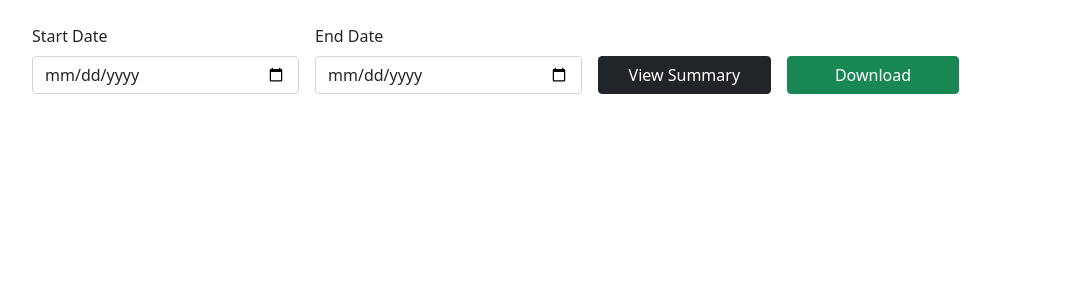
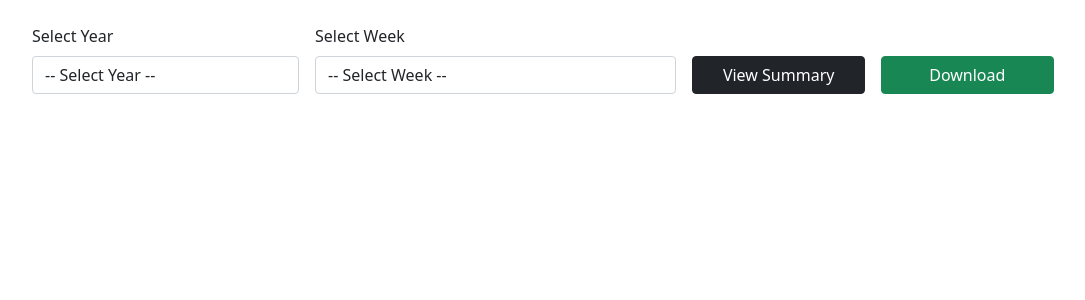
Before and after one commit to Denick12/casual_payment, a Flask app: page /payroll_summary in a window 1280 px wide. Shown: the part 58-358 px from the top of the page, without its empty margins (50-1135 px from the left). Run offline with Flask 3, Linux system fonts and the light colour scheme; data that the repository does not hold is empty; some libraries are stand-ins or nearby versions.

Commit message:
date picker adjusted

```diff
--- a/app/templates/payroll_summary.html
+++ b/app/templates/payroll_summary.html
@@ -9,27 +9,126 @@
 
 <section class="container mt-4">
     <div class="row g-3 align-items-end">
+        <!-- Year Selector -->
         <div class="col-md-3">
-            <label for="start_date" class="form-label">Start Date</label>
-            <input type="date" id="start_date" name="start_date" class="form-control">
-        </div>
-            <div class="col-md-3">
-            <label for="end_date" class="form-label">End Date</label>
-            <input type="date" id="end_date" name="end_date" class="form-control">
+            <label for="year" class="form-label">Select Year</label>
+            <select id="year" name="year" class="form-control">
+                <option value="">-- Select Year --</option>
+                {% for y in range(2023, 2026) %}
+                    <option value="{{ y }}">{{ y }}</option>
+                {% endfor %}
+            </select>
         </div>
 
+        <!-- Week Selector (Shows Week Number + Dates) -->
+        <div class="col-md-4">
+            <label for="week" class="form-label">Select Week</label>
+            <select id="week" name="week" class="form-control">
+                <option value="">-- Select Week --</option>
+            </select>
+        </div>
+
+        <!-- View Summary Button -->
         <div class="col-md-2">
             <button class="btn btn-dark w-100" id="filterBtn">
                 <i class="bi bi-funnel"></i> View Summary
             </button>
         </div>
 
+        <!-- Download Button -->
         <div class="col-md-2">
             <button class="btn btn-success w-100" id="downloadBtn">
                 <i class="bi bi-download"></i> Download
             </button>
         </div>
     </div>
+
+    <!-- Section for summary results -->
+    <div id="summaryResults" class="mt-4"></div>
 </section>
+
+<script>
+    // Helper: Generate Sunday–Saturday weeks for a given year
+    function generateWeeks(year) {
+        const weeks = [];
+        let startDate = new Date(year, 0, 1);
+
+        // Move to first Sunday of the year
+        while (startDate.getDay() !== 0) {
+            startDate.setDate(startDate.getDate() + 1);
+        }
+
+        let weekNum = 1;
+        while (startDate.getFullYear() === year ||
+               (startDate.getFullYear() === year + 1 && startDate.getMonth() === 0)) {
+            const endDate = new Date(startDate);
+            endDate.setDate(startDate.getDate() + 6);
+
+            weeks.push({
+                week: weekNum,
+                start: new Date(startDate),
+                end: new Date(endDate)
+            });
+
+            startDate.setDate(startDate.getDate() + 7);
+            weekNum++;
+
+            // Stop once we've passed into the next year (beyond week 52/53)
+            if (startDate.getFullYear() > year && startDate.getMonth() > 0) break;
+        }
+
+        return weeks;
+    }
+
+    // Helper: Format date like "30 Jun 2025"
+    function formatDate(date) {
+        return date.toLocaleDateString('en-GB', { day: '2-digit', month: 'short', year: 'numeric' });
+    }
+
+    // Populate weeks when year is selected
+    document.getElementById("year").addEventListener("change", function() {
+        const year = this.value;
+        const weekSelect = document.getElementById("week");
+        weekSelect.innerHTML = '<option value="">-- Select Week --</option>';
+        if (!year) return;
+
+        const weeks = generateWeeks(parseInt(year));
+        weeks.forEach(w => {
+            const option = document.createElement("option");
+            option.value = w.week;
+            option.textContent = `Week ${w.week} (${formatDate(w.start)} - ${formatDate(w.end)})`;
+            weekSelect.appendChild(option);
+        });
+    });
+
+    // Filter Button Action
+    document.getElementById("filterBtn").addEventListener("click", function() {
+        const year = document.getElementById("year").value;
+        const week = document.getElementById("week").value;
+        if (!year || !week) {
+            alert("Please select both year and week.");
+            return;
+        }
+
+        fetch(`/payroll_summary_data?year=${year}&week=${week}`)
+            .then(response => response.text())
+            .then(data => {
+                document.getElementById('summaryResults').innerHTML = data;
+            })
+            .catch(err => console.error(err));
+    });
+
+    // Download Button Action
+    document.getElementById("downloadBtn").addEventListener("click", function() {
+        const year = document.getElementById("year").value;
+        const week = document.getElementById("week").value;
+        if (!year || !week) {
+            alert("Please select both year and week before downloading.");
+            return;
+        }
+        window.location.href = `/download_payroll_summary?year=${year}&week=${week}`;
+    });
+</script>
+
 </body>
 </html>
```
